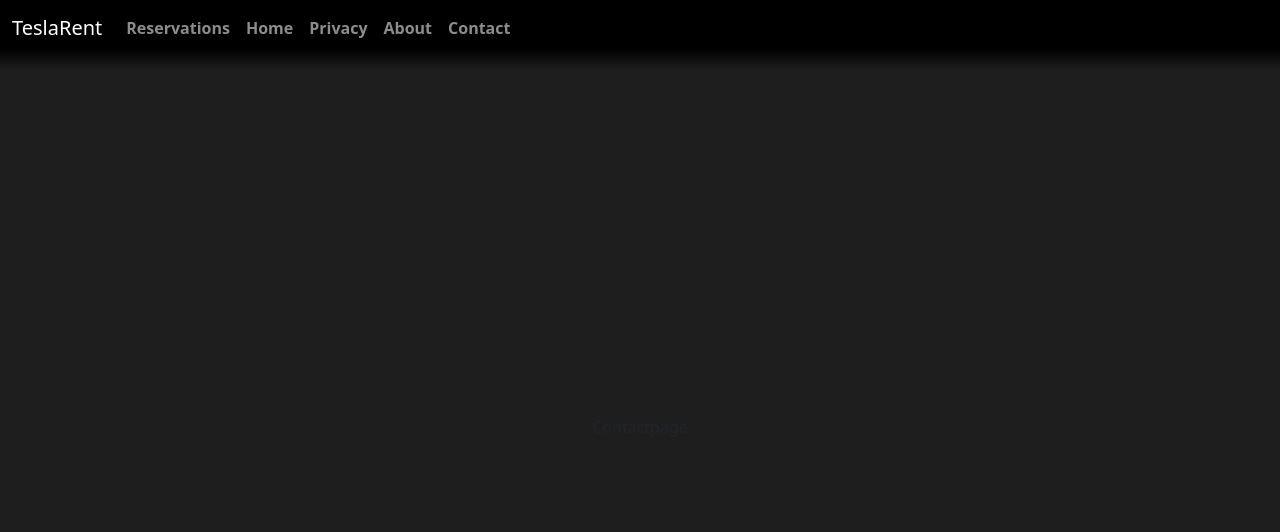
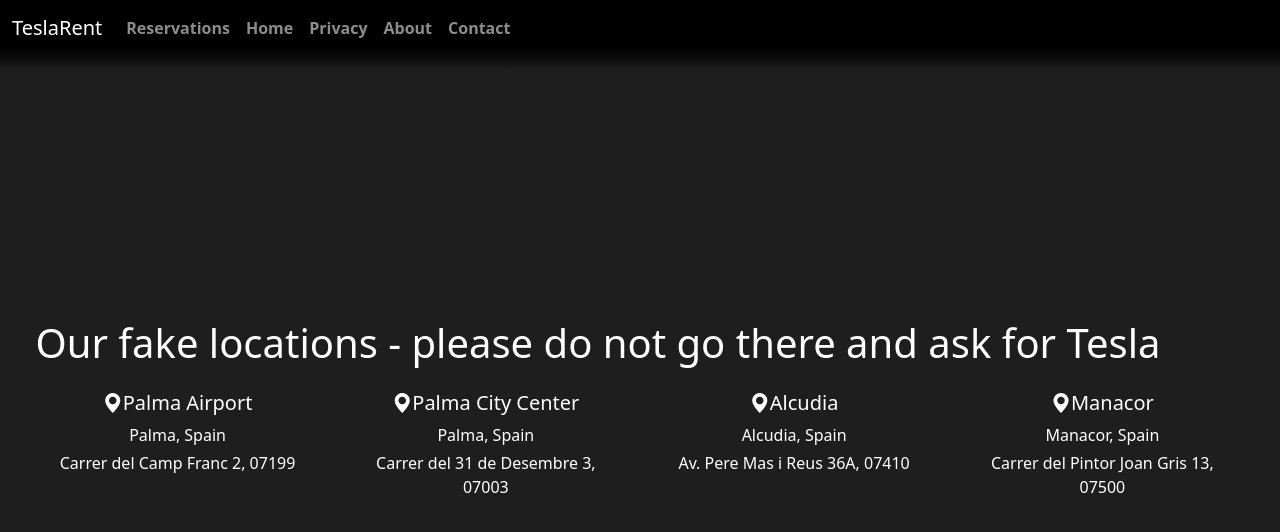
Before and after one commit to jedrzejkoriat/TeslaRent-01.WebApplication, a React (Vite) app in the folder teslarent-01.webapplication.client/: page /contact in a window 1280 px wide. Shown: the top 532 px of the page. Built offline with nearby package versions, Linux system fonts and the light colour scheme.

Commit message:
Changed: page layouts

```diff
--- a/teslarent-01.webapplication.client/src/components/Contact.tsx
+++ b/teslarent-01.webapplication.client/src/components/Contact.tsx
@@ -1,9 +1,42 @@
+
+
 function Contact() {
     return (<>
-        <p>Contactpage</p>
-        <div>
+        <h1 className="text-start text-white">Our fake locations - please do not go there and ask for Tesla</h1>
+            <div className="row" style={{ paddingBottom: '20px' }}>
+                <div className="col-md-3">
+                    <div className="container-cars" style={{ minHeight: '100%' }}>
+                        <h5><i className="bi bi-geo-alt-fill"></i>Palma Airport</h5>
+                        <p className="mb-1">Palma, Spain</p>
+                    <p>Carrer del Camp Franc 2, 07199</p>
+                        <img/>
+                    </div>
+                </div>
 
-        </div>
+                <div className="col-md-3">
+                    <div className="container-cars" style={{ minHeight: '100%' }}>
+                        <h5><i className="bi bi-geo-alt-fill"></i>Palma City Center</h5>
+                        <p className="mb-1">Palma, Spain</p>
+                        <p>Carrer del 31 de Desembre 3, 07003</p>
+                    </div>
+                </div>
+
+                <div className="col-md-3">
+                    <div className="container-cars" style={{ minHeight: '100%' }}>
+                        <h5><i className="bi bi-geo-alt-fill"></i>Alcudia</h5>
+                        <p className="mb-1">Alcudia, Spain</p>
+                        <p>Av. Pere Mas i Reus 36A, 07410</p>
+                    </div>
+                </div>
+
+                <div className="col-md-3">
+                    <div className="container-cars" style={{ minHeight: '100%' }}>
+                        <h5><i className="bi bi-geo-alt-fill"></i>Manacor</h5>
+                        <p className="mb-1">Manacor, Spain</p>
+                        <p>Carrer del Pintor Joan Gris 13, 07500</p>
+                    </div>
+                </div>
+            </div>
     </>)
 }
 
--- a/teslarent-01.webapplication.client/src/components/PersonalDataForm.tsx
+++ b/teslarent-01.webapplication.client/src/components/PersonalDataForm.tsx
@@ -54,8 +54,8 @@
     // HTML
     return (
         <>{error ? <p>{error.details}</p> : null}
+                <h1 className="text-start text-white">Personal information</h1>
                 <div className="container">
-                <h3><span className="badge bg-dark w-100">Personal Information</span></h3>
                     <form onSubmit={handleSubmitButton}>
                         <div className="mb-3">
                             <label htmlFor="firstName" className="form-label">First Name</label>
--- a/teslarent-01.webapplication.client/src/components/ReservationResult.tsx
+++ b/teslarent-01.webapplication.client/src/components/ReservationResult.tsx
@@ -56,10 +56,9 @@
     // HTML
     return (
         <>{error ? <p>{error.details}</p> : null}
+            <h1 className="text-start text-white">Your reservation</h1>
             <div className="container">
                 <div className="row" style={{ paddingBottom: '20px', paddingLeft: '15px', paddingRight:'15px' }}>
-
-                    <h3><span className="badge bg-dark w-100">Your Reservation</span></h3>
                 </div>
                 <div><p><strong>Thank you! Your reservation has been completed, and a confirmation email has been sent to the address you provided. Please make the payment one day before the start of your reservation.
                 </strong></p></div>
--- a/teslarent-01.webapplication.client/src/components/SearchForm.tsx
+++ b/teslarent-01.webapplication.client/src/components/SearchForm.tsx
@@ -79,11 +79,12 @@
     // HTML
     return (
         <>{error ? <div className="alert alert-danger">{error.details}</div> : null}
-            <>{isLoading ? (<div className="spinner-border text-primary" role="status">
+            <>{isLoading ? (<div className="spinner-border text-secondary" role="status">
                 <span className="visually-hidden">Loading...</span>
             </div>) : (
+                <>
+                    <h1 className="text-start text-white">Search cars</h1>
                     <div className="container">
-                        <h3><span className="badge bg-dark w-100">Search Cars</span></h3>
                         <form onSubmit={handleSubmitButton}>
                             <div className="mb-3">
                                 <label htmlFor="startLocationId" className="form-label">Start Location</label>
@@ -145,9 +146,10 @@
                                 />
                             </div>
 
-                        <button type="submit" className="btn btn-dark w-100">Search Cars</button>
+                            <button type="submit" className="btn btn-dark w-100">Search</button>
                         </form>
                     </div>
+                </>
             )}
             </>
         </>
```
Lines whose indentation alone changed are shown as unchanged.
